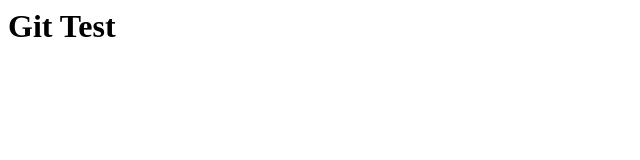
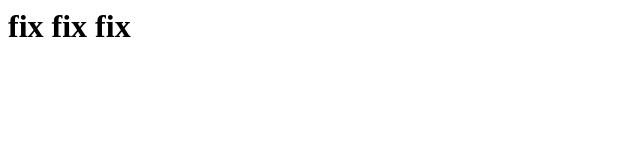
Before and after one commit to princess995/git-test, a plain HTML site: page index.html in a window 1280 px wide. Shown: the whole page, without its empty margins (0-640 px from the left). Drawn offline with Linux system fonts and the light colour scheme.

Commit message:
plus fix 3 time zzz

```diff
--- a/index.html
+++ b/index.html
@@ -1 +1 @@
-<h1>Git Test<h1>
+<h1> fix fix fix </h1>
```
Also changed, not shown: 1 other file.
